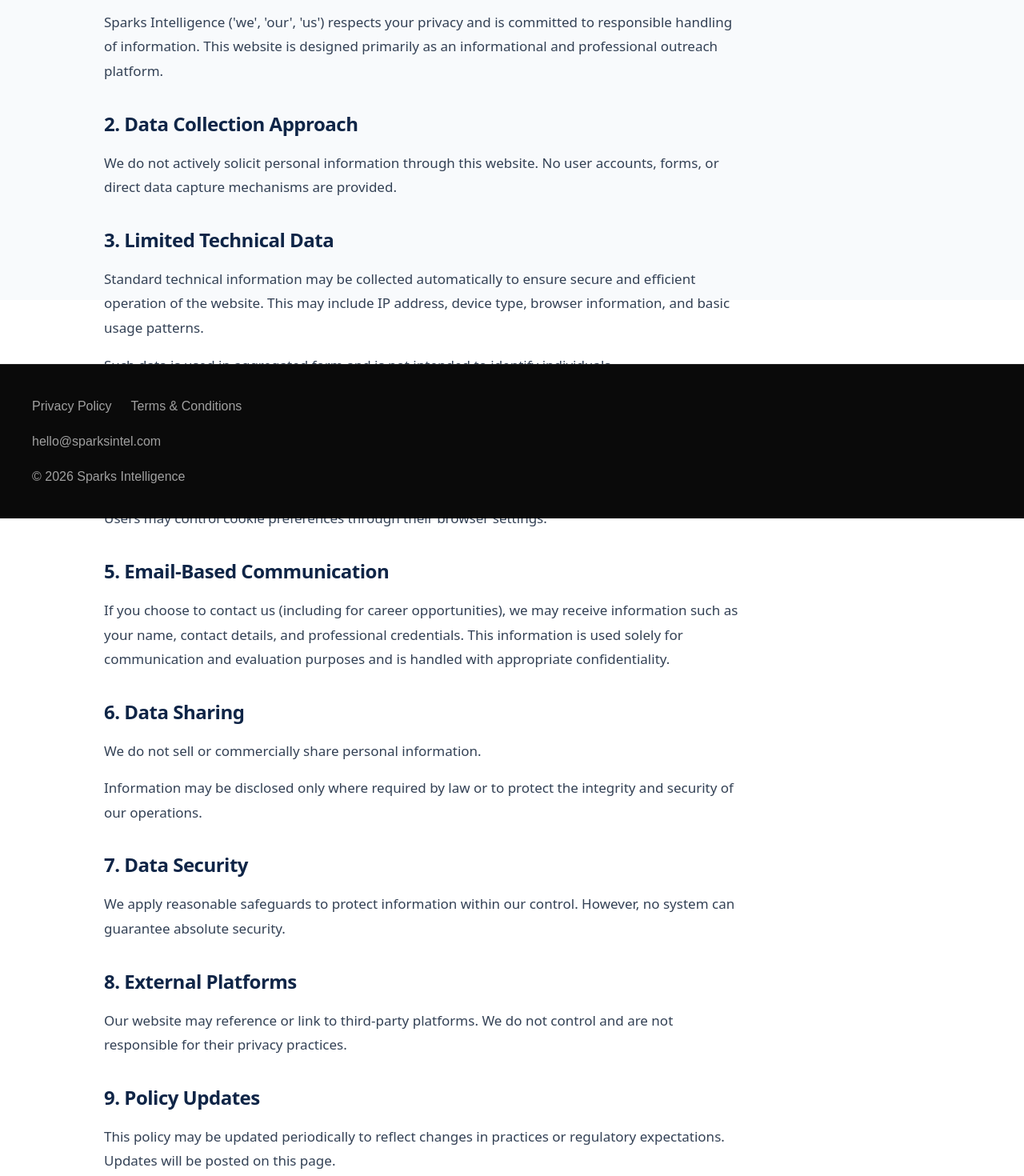
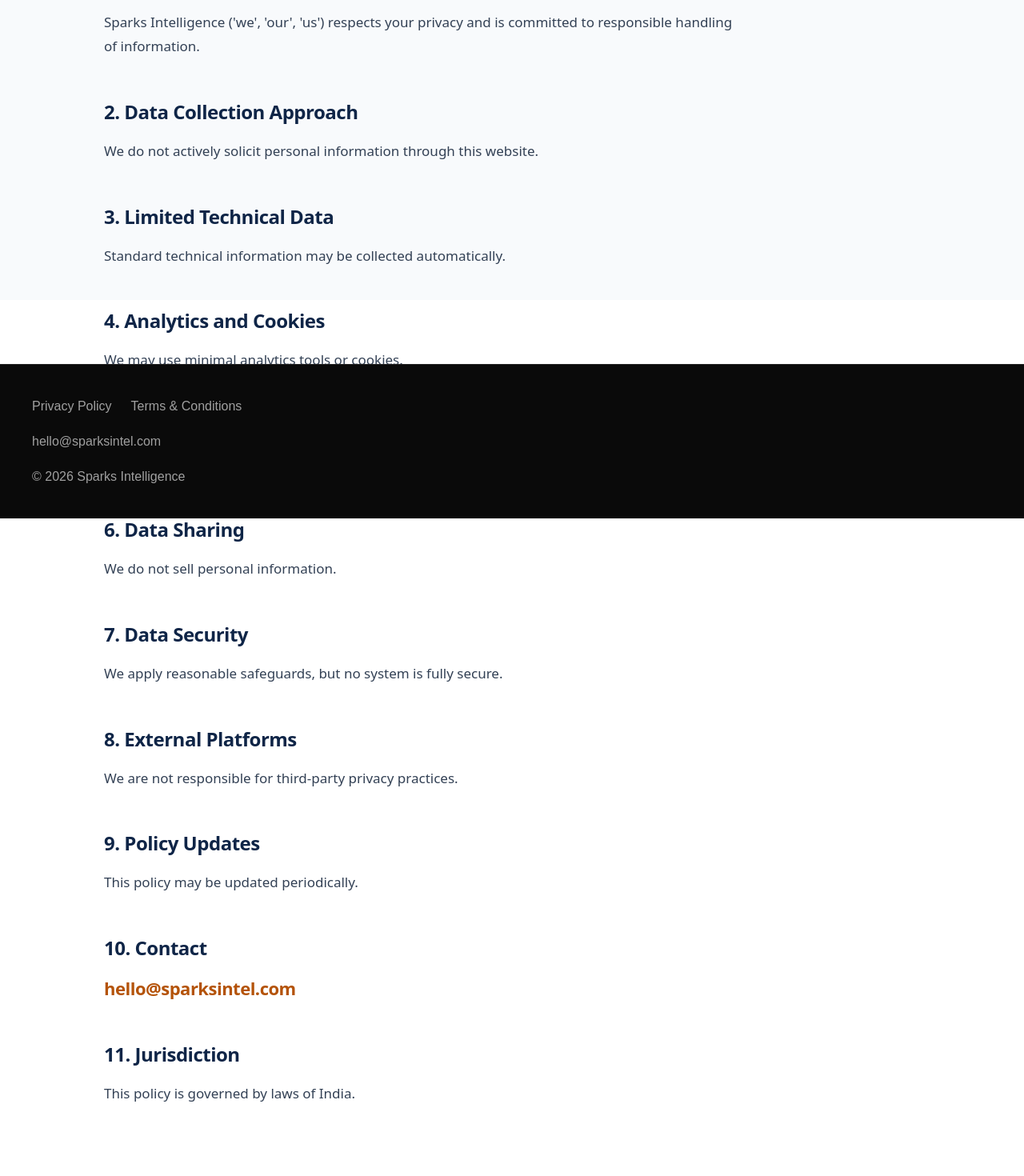
Before and after one commit to sparksintel/sparksintel, a Next.js app: page /privacy-policy in a window 1280 px wide. Shown: the part 540-2010 px from the top of the page at 80% size. Built offline with nearby package versions, Linux system fonts and the light colour scheme.

Commit message:
fix privacy policy build issue

```diff
--- a/app/privacy-policy/page.tsx
+++ b/app/privacy-policy/page.tsx
@@ -2,9 +2,8 @@
   return (
     <main
       style={{
-        /* BRIGHT POSITIVE THEME: Changed from pitch black to clean slate-white */
         backgroundColor: "#f8fafc",
-        color: "#334155", /* Soft slate gray for comfortable reading text */
+        color: "#334155",
         minHeight: "100vh",
         fontFamily: "system-ui, -apple-system, sans-serif",
       }}
@@ -16,10 +15,9 @@
           padding: "160px 40px 120px 40px",
         }}
       >
-        {/* Amber brand accent tag */}
         <div
           style={{
-            color: "#b45309", /* Slightly deepened amber so it stands out beautifully on light backgrounds */
+            color: "#b45309",
             textTransform: "uppercase",
             letterSpacing: "2px",
             fontSize: "11px",
@@ -30,7 +28,6 @@
           Data Governance
         </div>
 
-        {/* Title updated to your brand's Navbar Navy Blue */}
         <h1
           style={{
             fontSize: "54px",
@@ -38,7 +35,7 @@
             lineHeight: "1.2",
             marginBottom: "16px",
             letterSpacing: "-1px",
-            color: "#0f2547"
+            color: "#0f2547",
           }}
         >
           Privacy Policy
@@ -48,138 +45,110 @@
           Effective Date: June 2026
         </p>
 
-        {/* Clean, light separator border line */}
-        <div style={{ height: "1px", backgroundColor: "#cbd5e1", margin: "40px 0" }} />
+        <div
+          style={{
+            height: "1px",
+            backgroundColor: "#cbd5e1",
+            margin: "40px 0",
+          }}
+        />
 
         <div style={{ maxWidth: "800px" }}>
-
           <div style={{ paddingBottom: "32px" }}>
-            <h2 style={{ fontSize: "24px", fontWeight: "700", letterSpacing: "-0.5px", marginBottom: "16px", color: "#0f2547" }}>
-              1. Overview
-            </h2>
-            <p style={{ lineHeight: "1.8", fontSize: "17px", color: "#334155", margin: 0 }}>
+            <h2 style={sectionTitle}>1. Overview</h2>
+            <p style={text}>
               Sparks Intelligence ('we', 'our', 'us') respects your privacy and is
-              committed to responsible handling of information. This website is
-              designed primarily as an informational and professional outreach
-              platform.
+              committed to responsible handling of information.
             </p>
           </div>
 
-          <div style={{ paddingVertical: "16px", paddingBottom: "32px" }}>
-            <h2 style={{ fontSize: "24px", fontWeight: "700", letterSpacing: "-0.5px", marginBottom: "16px", color: "#0f2547" }}>
-              2. Data Collection Approach
-            </h2>
-            <p style={{ lineHeight: "1.8", fontSize: "17px", color: "#334155", margin: 0 }}>
+          <div style={{ paddingTop: "16px", paddingBottom: "32px" }}>
+            <h2 style={sectionTitle}>2. Data Collection Approach</h2>
+            <p style={text}>
               We do not actively solicit personal information through this website.
-              No user accounts, forms, or direct data capture mechanisms are provided.
             </p>
           </div>
 
-          <div style={{ paddingVertical: "16px", paddingBottom: "32px" }}>
-            <h2 style={{ fontSize: "24px", fontWeight: "700", letterSpacing: "-0.5px", marginBottom: "16px", color: "#0f2547" }}>
-              3. Limited Technical Data
-            </h2>
-            <p style={{ lineHeight: "1.8", fontSize: "17px", color: "#334155", marginBottom: "16px" }}>
-              Standard technical information may be collected automatically to ensure
-              secure and efficient operation of the website. This may include IP
-              address, device type, browser information, and basic usage patterns.
-            </p>
-            <p style={{ lineHeight: "1.8", fontSize: "17px", color: "#334155", margin: 0 }}>
-              Such data is used in aggregated form and is not intended to identify
-              individuals.
+          <div style={{ paddingTop: "16px", paddingBottom: "32px" }}>
+            <h2 style={sectionTitle}>3. Limited Technical Data</h2>
+            <p style={text}>
+              Standard technical information may be collected automatically.
             </p>
           </div>
 
-          <div style={{ paddingVertical: "16px", paddingBottom: "32px" }}>
-            <h2 style={{ fontSize: "24px", fontWeight: "700", letterSpacing: "-0.5px", marginBottom: "16px", color: "#0f2547" }}>
-              4. Analytics and Cookies
-            </h2>
-            <p style={{ lineHeight: "1.8", fontSize: "17px", color: "#334155", marginBottom: "16px" }}>
-              We may use minimal analytics tools or cookies to understand overall
-              website usage and improve performance. These tools operate on anonymized
-              or aggregated data.
-            </p>
-            <p style={{ lineHeight: "1.8", fontSize: "17px", color: "#334155", margin: 0 }}>
-              Users may control cookie preferences through their browser settings.
+          <div style={{ paddingTop: "16px", paddingBottom: "32px" }}>
+            <h2 style={sectionTitle}>4. Analytics and Cookies</h2>
+            <p style={text}>
+              We may use minimal analytics tools or cookies.
             </p>
           </div>
 
-          <div style={{ paddingVertical: "16px", paddingBottom: "32px" }}>
-            <h2 style={{ fontSize: "24px", fontWeight: "700", letterSpacing: "-0.5px", marginBottom: "16px", color: "#0f2547" }}>
-              5. Email-Based Communication
-            </h2>
-            <p style={{ lineHeight: "1.8", fontSize: "17px", color: "#334155", margin: 0 }}>
-              If you choose to contact us (including for career opportunities), we
-              may receive information such as your name, contact details, and
-              professional credentials. This information is used solely for
-              communication and evaluation purposes and is handled with appropriate
-              confidentiality.
+          {/* FIXED HERE */}
+          <div style={{ paddingTop: "16px", paddingBottom: "32px" }}>
+            <h2 style={sectionTitle}>5. Email-Based Communication</h2>
+            <p style={text}>
+              If you contact us, we may receive your details for communication purposes.
             </p>
           </div>
 
-          <div style={{ paddingVertical: "16px", paddingBottom: "32px" }}>
-            <h2 style={{ fontSize: "24px", fontWeight: "700", letterSpacing: "-0.5px", marginBottom: "16px", color: "#0f2547" }}>
-              6. Data Sharing
-            </h2>
-            <p style={{ lineHeight: "1.8", fontSize: "17px", color: "#334155", marginBottom: "16px" }}>
-              We do not sell or commercially share personal information.
-            </p>
-            <p style={{ lineHeight: "1.8", fontSize: "17px", color: "#334155", margin: 0 }}>
-              Information may be disclosed only where required by law or to protect
-              the integrity and security of our operations.
+          <div style={{ paddingTop: "16px", paddingBottom: "32px" }}>
+            <h2 style={sectionTitle}>6. Data Sharing</h2>
+            <p style={text}>We do not sell personal information.</p>
+          </div>
+
+          <div style={{ paddingTop: "16px", paddingBottom: "32px" }}>
+            <h2 style={sectionTitle}>7. Data Security</h2>
+            <p style={text}>
+              We apply reasonable safeguards, but no system is fully secure.
             </p>
           </div>
 
-          <div style={{ paddingVertical: "16px", paddingBottom: "32px" }}>
-            <h2 style={{ fontSize: "24px", fontWeight: "700", letterSpacing: "-0.5px", marginBottom: "16px", color: "#0f2547" }}>
-              7. Data Security
-            </h2>
-            <p style={{ lineHeight: "1.8", fontSize: "17px", color: "#334155", margin: 0 }}>
-              We apply reasonable safeguards to protect information within our
-              control. However, no system can guarantee absolute security.
+          <div style={{ paddingTop: "16px", paddingBottom: "32px" }}>
+            <h2 style={sectionTitle}>8. External Platforms</h2>
+            <p style={text}>
+              We are not responsible for third-party privacy practices.
             </p>
           </div>
 
-          <div style={{ paddingVertical: "16px", paddingBottom: "32px" }}>
-            <h2 style={{ fontSize: "24px", fontWeight: "700", letterSpacing: "-0.5px", marginBottom: "16px", color: "#0f2547" }}>
-              8. External Platforms
-            </h2>
-            <p style={{ lineHeight: "1.8", fontSize: "17px", color: "#334155", margin: 0 }}>
-              Our website may reference or link to third-party platforms. We do not
-              control and are not responsible for their privacy practices.
-            </p>
+          <div style={{ paddingTop: "16px", paddingBottom: "32px" }}>
+            <h2 style={sectionTitle}>9. Policy Updates</h2>
+            <p style={text}>This policy may be updated periodically.</p>
           </div>
 
-          <div style={{ paddingVertical: "16px", paddingBottom: "32px" }}>
-            <h2 style={{ fontSize: "24px", fontWeight: "700", letterSpacing: "-0.5px", marginBottom: "16px", color: "#0f2547" }}>
-              9. Policy Updates
-            </h2>
-            <p style={{ lineHeight: "1.8", fontSize: "17px", color: "#334155", margin: 0 }}>
-              This policy may be updated periodically to reflect changes in practices
-              or regulatory expectations. Updates will be posted on this page.
-            </p>
+          <div style={{ paddingTop: "16px", paddingBottom: "32px" }}>
+            <h2 style={sectionTitle}>10. Contact</h2>
+            <p style={email}>hello@sparksintel.com</p>
           </div>
 
-          <div style={{ paddingVertical: "16px", paddingBottom: "32px" }}>
-            <h2 style={{ fontSize: "24px", fontWeight: "700", letterSpacing: "-0.5px", marginBottom: "16px", color: "#0f2547" }}>
-              10. Contact
-            </h2>
-            <p style={{ fontSize: "22px", fontWeight: "700", color: "#b45309", margin: 0, letterSpacing: "-0.5px" }}>
-              hello@sparksintel.com
-            </p>
+          <div style={{ paddingTop: "16px" }}>
+            <h2 style={sectionTitle}>11. Jurisdiction</h2>
+            <p style={text}>This policy is governed by laws of India.</p>
           </div>
-
-          <div style={{ paddingVertical: "16px" }}>
-            <h2 style={{ fontSize: "24px", fontWeight: "700", letterSpacing: "-0.5px", marginBottom: "16px", color: "#0f2547" }}>
-              11. Jurisdiction
-            </h2>
-            <p style={{ lineHeight: "1.8", fontSize: "17px", color: "#334155", margin: 0 }}>
-              This policy is governed by applicable laws of India.
-            </p>
-          </div>
-
         </div>
       </section>
     </main>
   );
 }
+
+const sectionTitle = {
+  fontSize: "24px",
+  fontWeight: "700",
+  letterSpacing: "-0.5px",
+  marginBottom: "16px",
+  color: "#0f2547",
+};
+
+const text = {
+  lineHeight: "1.8",
+  fontSize: "17px",
+  color: "#334155",
+  margin: 0,
+};
+
+const email = {
+  fontSize: "22px",
+  fontWeight: "700",
+  color: "#b45309",
+  margin: 0,
+  letterSpacing: "-0.5px",
+};
```
